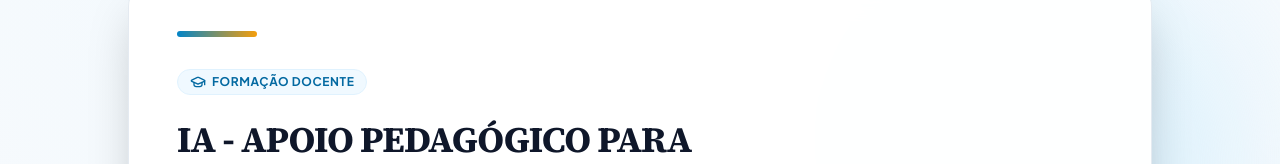
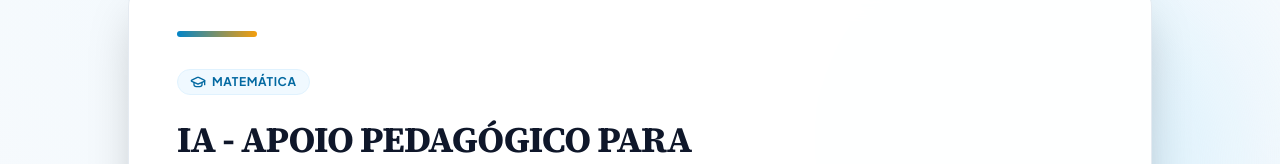
Before and after one commit to matmjesus/OFICINA, a plain HTML site: page index.html in a window 1280 px wide. Shown: the part 131-295 px from the top of the page. Drawn offline with nearby package versions, Linux system fonts and the light colour scheme.

Commit message:
Update index.html

```diff
--- a/index.html
+++ b/index.html
@@ -110,7 +110,7 @@
           <div class="intro-view space-y-4 sm:space-y-6">
             <div class="inline-flex items-center gap-1.5 px-3 py-1 rounded-full bg-sky-50 border border-sky-100 text-sky-600 text-xs font-bold tracking-wider uppercase">
               <i data-lucide="graduation-cap" class="w-3.5 h-3.5 sm:w-4 sm:h-4"></i>
-              <span>Formação Docente</span>
+              <span>Matemática</span>
             </div>
 
             <h1 class="text-xl sm:text-3xl lg:text-4xl font-serif font-bold text-slate-900 tracking-tight leading-snug sm:leading-tight uppercase">
```
